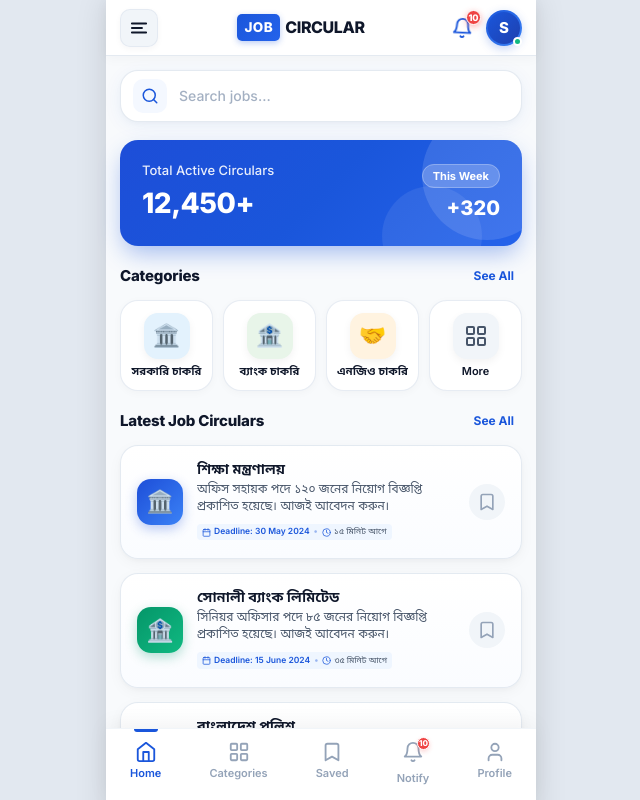
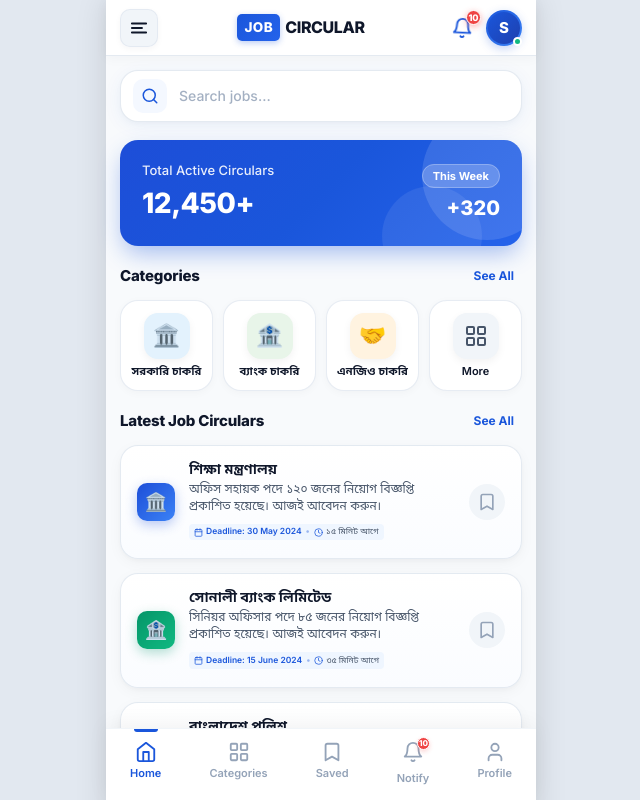
Before and after one commit to rudrodeb029/Job-Circular, a React (Vite) app: page /home in a window 1280 px wide. Shown: the top 800 px of the page, without its empty margins (319-959 px from the left). Built offline with nearby package versions, Linux system fonts and the light colour scheme; no server answers.

Commit message:
Reduce JobCard icon size and border radius to 38px and 10px

```diff
--- a/src/components/JobCard.jsx
+++ b/src/components/JobCard.jsx
@@ -129,11 +129,11 @@ export default function JobCard({ job, showBookmark = true }) {
         style={{
           background: styleConfig.bg,
           color: 'white',
-          fontSize: '22px',
+          fontSize: '18px',
           boxShadow: `0 4px 12px ${styleConfig.shadow}`,
-          borderRadius: '14px',
-          width: '46px',
-          height: '46px',
+          borderRadius: '10px',
+          width: '38px',
+          height: '38px',
           display: 'flex',
           alignItems: 'center',
           justifyContent: 'center',
```
